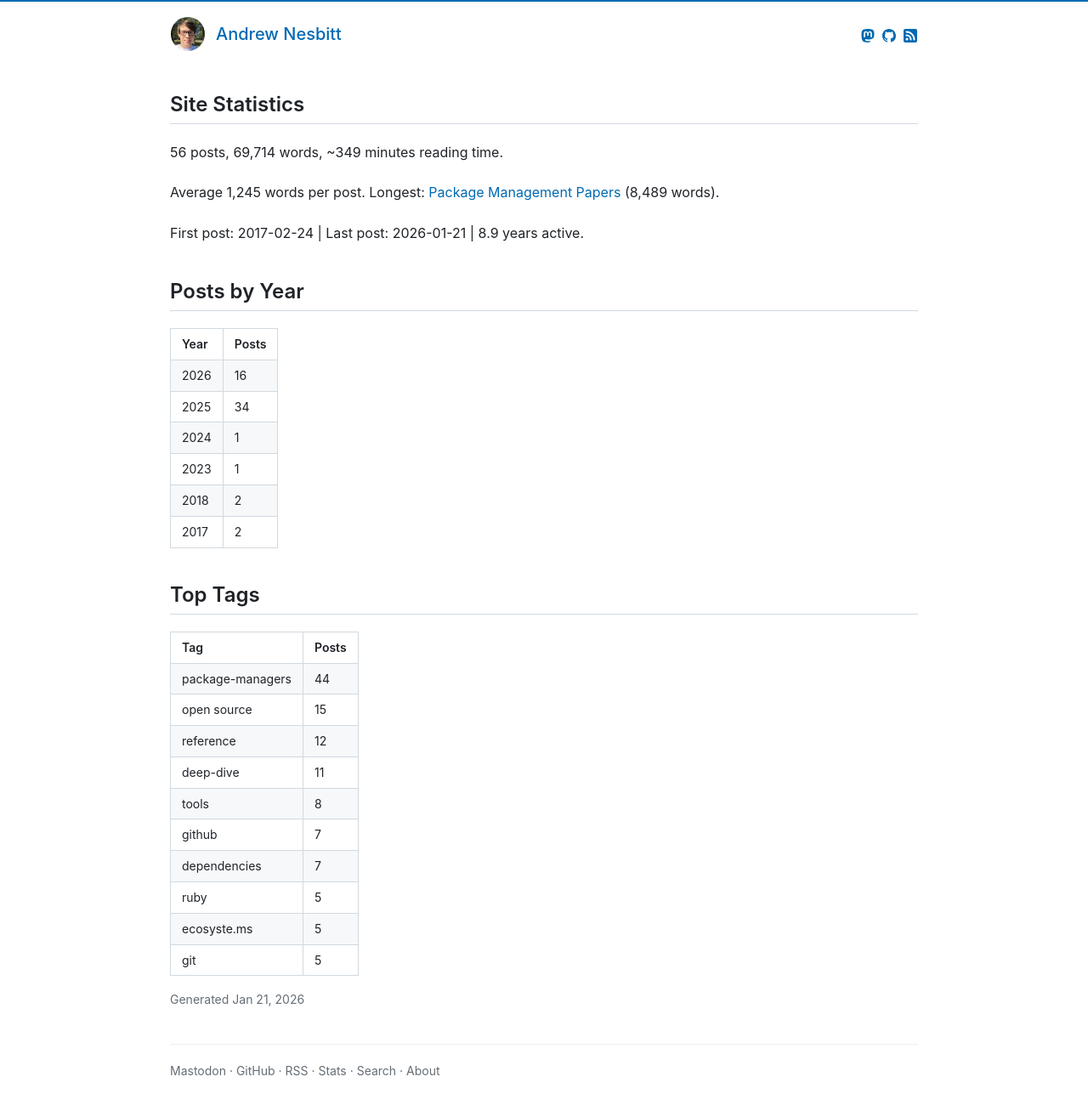
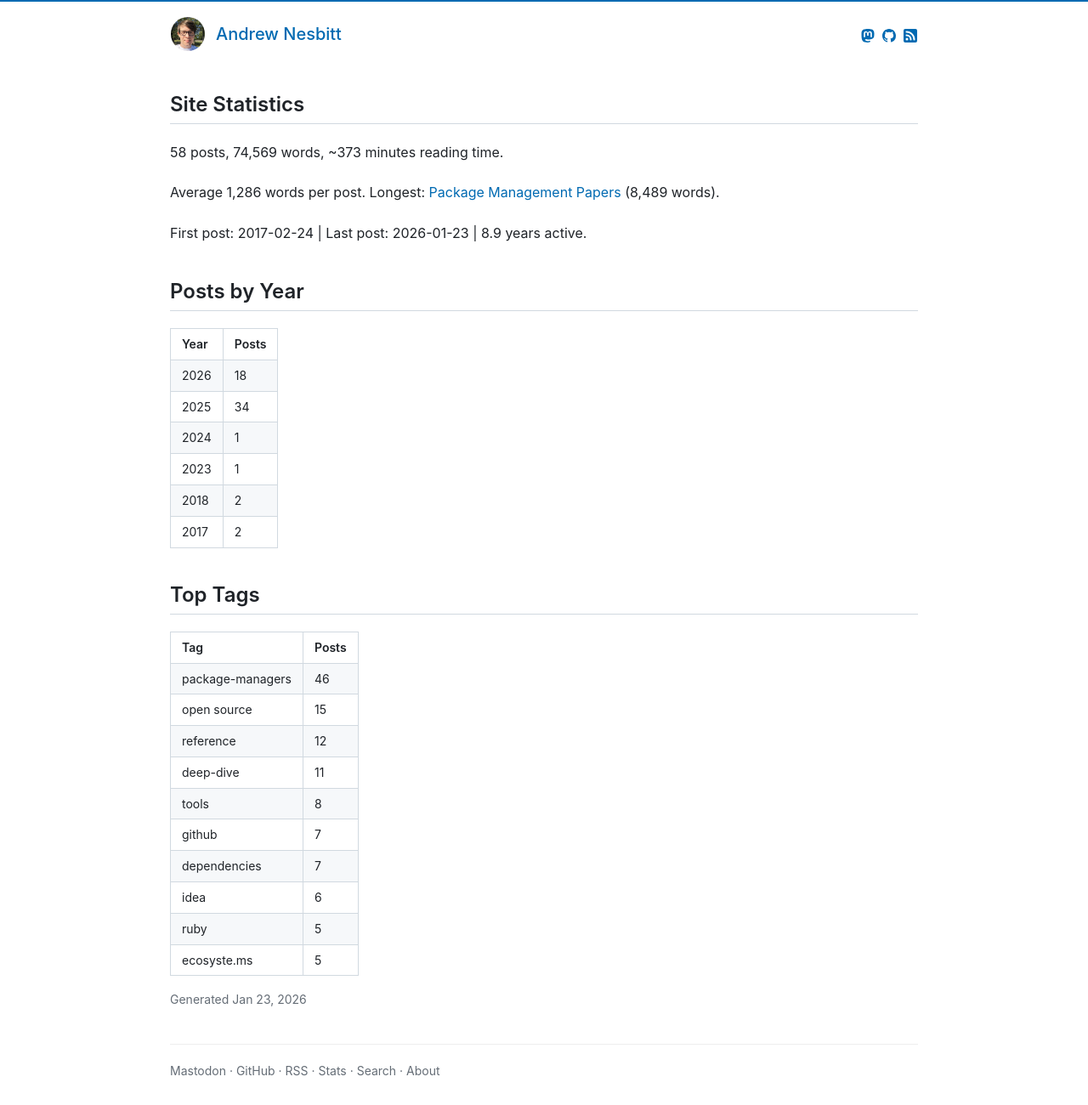
Before and after one commit to andrew/nesbitt.io, a Jekyll site: the page built from stats.html, in a window 1280 px wide. Shown: the whole page at 85% size. Built offline with Jekyll 4.4.1, drawn with Linux system fonts in a browser that asks for light colours.

Commit message:
Add new post: Package Management is a Wicked Problem

```diff
--- a/_data/stats.json
+++ b/_data/stats.json
@@ -1,9 +1,9 @@
 {
-  "generated_at": "2026-01-21T16:43:36Z",
-  "total_posts": 56,
-  "total_words": 69714,
-  "reading_minutes": 349,
-  "average_words": 1245,
+  "generated_at": "2026-01-23T21:14:11Z",
+  "total_posts": 58,
+  "total_words": 74569,
+  "reading_minutes": 373,
+  "average_words": 1286,
   "longest_post": {
     "title": "Package Management Papers",
     "url": "/2025/11/13/package-management-papers.html",
@@ -20,16 +20,16 @@
     "date": "2017-02-24"
   },
   "last_post": {
-    "title": "An AI Skill for Skeptical Dependency Management",
-    "url": "/2026/01/21/an-ai-skill-for-skeptical-dependency-management.html",
-    "date": "2026-01-21"
+    "title": "Package Management is a Wicked Problem",
+    "url": "/2026/01/23/package-management-is-a-wicked-problem.html",
+    "date": "2026-01-23"
   },
   "years_active": 8.9,
   "posts_per_month": 0.5,
   "posts_by_year": [
     {
       "year": 2026,
-      "count": 16
+      "count": 18
     },
     {
       "year": 2025,
@@ -55,7 +55,7 @@
   "posts_by_month": [
     {
       "month": "2026-01",
-      "count": 16
+      "count": 18
     },
     {
       "month": "2025-12",
@@ -91,14 +91,14 @@
     "monday": 10,
     "tuesday": 6,
     "wednesday": 7,
-    "thursday": 9,
-    "friday": 8,
+    "thursday": 10,
+    "friday": 9,
     "saturday": 8
   },
   "tags": [
     {
       "name": "package-managers",
-      "count": 44
+      "count": 46
     },
     {
       "name": "open source",
@@ -125,6 +125,10 @@
       "count": 7
     },
     {
+      "name": "idea",
+      "count": 6
+    },
+    {
       "name": "ruby",
       "count": 5
     },
@@ -142,10 +146,6 @@
     },
     {
       "name": "history",
-      "count": 4
-    },
-    {
-      "name": "idea",
       "count": 4
     },
     {
```
Also changed, not shown: _posts/2026-01-23-package-management-is-a-wicked-problem.md (added, +122 -0 lines), Gemfile.lock.
